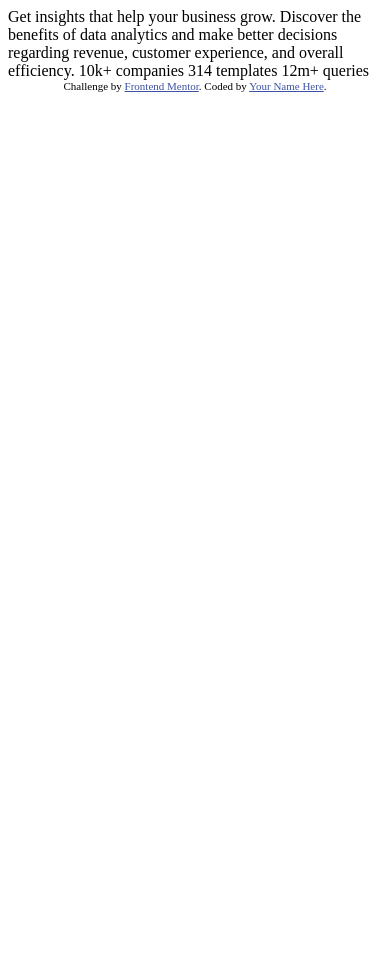
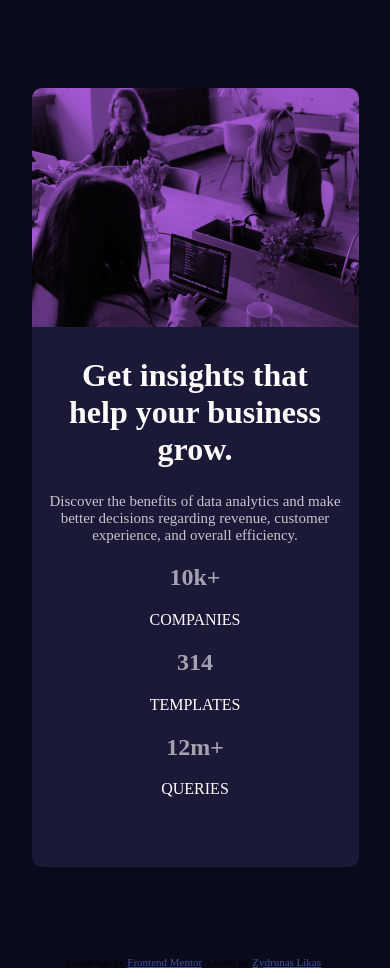
Before and after one commit to ZLikas/StatsPreviewCardComponent, a plain HTML site: page index.html in a window 390 px wide. Before the commit the page ends 844 px from the top, so only its background shows below. Drawn offline with Linux system fonts and the light colour scheme.

Commit message:
Container form and alingment done for Mobile

```diff
--- a/index.html
+++ b/index.html
@@ -3,11 +3,9 @@
 <head>
   <meta charset="UTF-8">
   <meta name="viewport" content="width=device-width, initial-scale=1.0"> <!-- displays site properly based on user's device -->
-
+  <link rel="stylesheet" href="style.css">
   <link rel="icon" type="image/png" sizes="32x32" href="./images/favicon-32x32.png">
-
   <title>Frontend Mentor | Stats preview card component</title>
-
   <!-- Feel free to remove these styles or customise in your own stylesheet 👍 -->
   <style>
     .attribution { font-size: 11px; text-align: center; }
@@ -15,19 +13,35 @@
   </style>
 </head>
 <body>
-
-  Get insights that help your business grow.
-
-  Discover the benefits of data analytics and make better decisions regarding revenue, customer
-  experience, and overall efficiency.
-
-  10k+ companies
-  314 templates
-  12m+ queries
-
+  <div class="container">
+    <header>
+      <div class="img"></div>
+    </header>
+      <main>
+        <h1>Get <span>insights</span> that help your business grow.</h1>
+        <p class="Pmain">Discover the benefits of data analytics and make better decisions regarding revenue, customer
+      experience, and overall efficiency.</p>
+        <aside>
+          <div>
+            <h2 class="statsheading">10k+</h2>
+            <p class="statsP">companies</p>
+          </div>
+          <div>
+            <h2 class="statsheading">314</h2>
+            <p class="statsP">templates</p>
+          </div>
+          <div>
+            <h2 class="statsheading">12m+</h2>
+            <p class="statsP">queries</p>
+          </div>
+          </aside>
+      </main>
+    </div>
+<footer>
   <div class="attribution">
     Challenge by <a href="https://www.frontendmentor.io?ref=challenge" target="_blank">Frontend Mentor</a>.
-    Coded by <a href="#">Your Name Here</a>.
+    Coded by <a href="#">Zydrunas Likas</a>.
   </div>
+</footer>
 </body>
 </html>
--- /dev/null
+++ b/style.css
@@ -0,0 +1,47 @@
+html {
+  margin: 0px;
+  padding: 0px;
+}
+body {
+  margin: 0px;
+  background-color: hsl(233, 47%, 7%);
+}
+.container {
+width: 375px;
+height: 780px;
+margin: 88px auto;
+}
+.img {
+  background-image: url(images/image-header-mobile.jpg);
+  background-size: cover;
+  width: 327px;
+  height: 240px;
+  margin: 0px auto;
+  border-radius: 10px 10px 0 0;
+  background-blend-mode: multiply;
+  background-color: hsl(277, 64%, 61%);
+}
+main {
+text-align: center;
+width: 327px;
+height: 540px;
+margin: -1px auto;
+background-color: hsl(244, 38%, 16%);
+border-radius: 0 0 10px 10px;
+}
+h1 {
+  margin: 0px 35px 25px;
+  padding-top: 30px;
+  color: hsl(0, 0%, 100%);
+}
+.Pmain {
+  color: hsla(0, 0%, 100%, 0.75);
+  font-size: 15px;
+}
+.statsheading {
+color: hsla(0, 0%, 100%, 0.6);
+}
+.statsP {
+  color: hsl(0, 0%, 100%);
+  text-transform: uppercase;
+}
```
